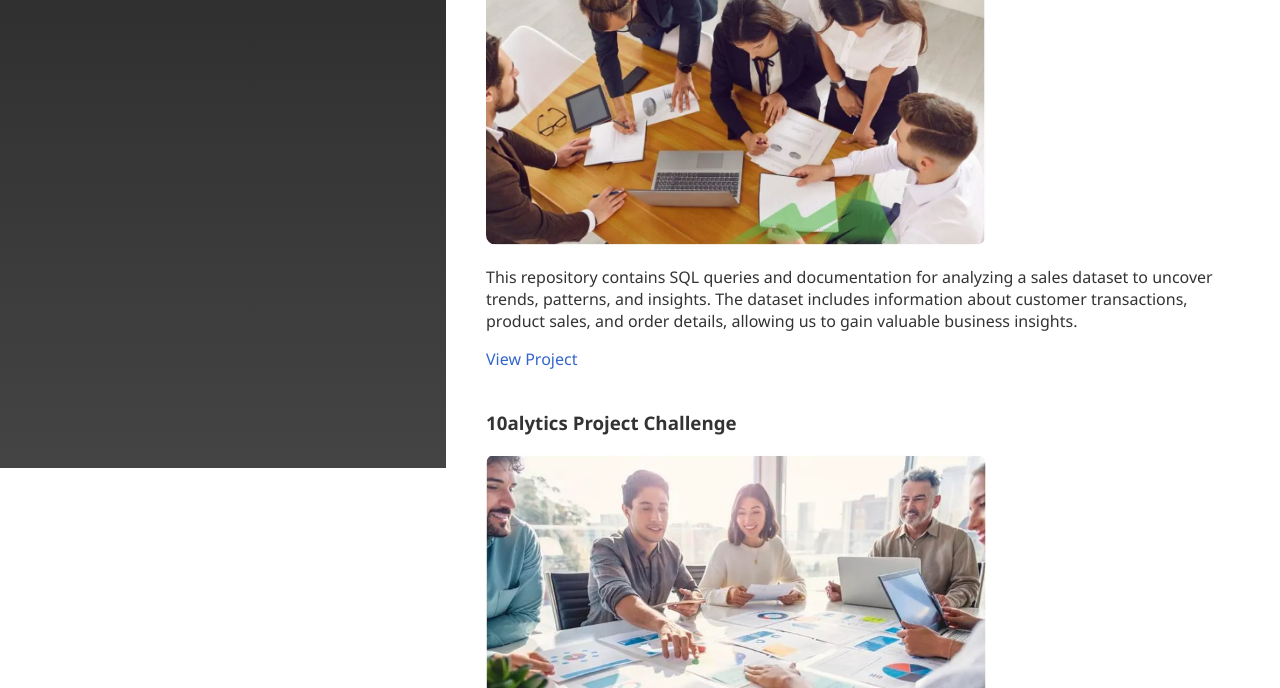
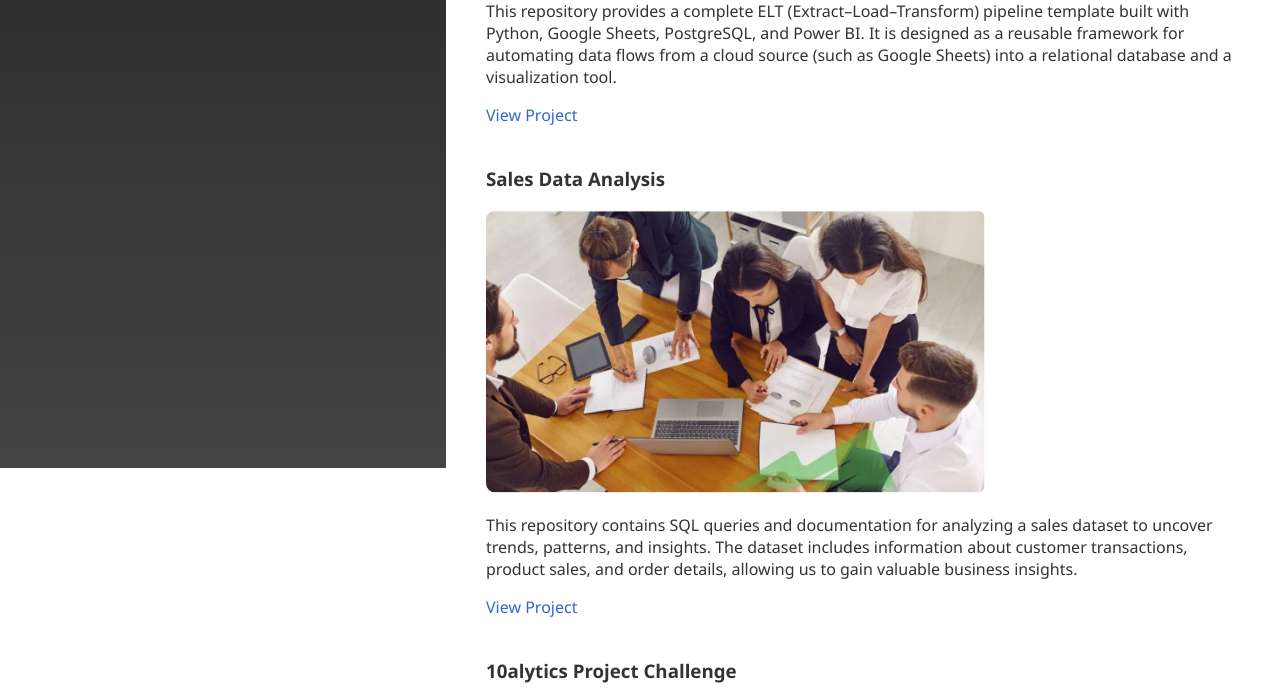
Before and after one commit to Ebenezer362/ebenezer362.github.io, a plain HTML site: page index.html in a window 1280 px wide. Shown: the part 412-1100 px from the top of the page. Drawn offline with Linux system fonts and the light colour scheme.

Commit message:
Add files via upload

```diff
--- a/index.html
+++ b/index.html
@@ -80,6 +80,17 @@
 
 
            <h2>Projects</h2>
+<!-- Python-ELT-Pipeline -->
+<div style="margin-bottom: 40px;">
+  <h3>Python-ELT-Pipeline</h3>
+  <img src="Python ELT Pipeline.jpg" alt="Python ELT Pipeline" style="width: 100%; max-width: 500px; height: auto; border-radius: 10px;" />
+  <p>
+    This repository provides a complete ELT (Extract–Load–Transform) pipeline template built with Python, Google Sheets, PostgreSQL, and Power BI. It is designed as a reusable framework for automating data flows from a cloud source (such as Google Sheets) into a relational database and a visualization tool.
+  </p>
+  <a href="https://github.com/Ebenezer362/Python-ELT-Pipeline" target="_blank">View Project</a>
+</div>
+
+
 
 <!-- Sales Analysis -->
 <div style="margin-bottom: 40px;">
```
